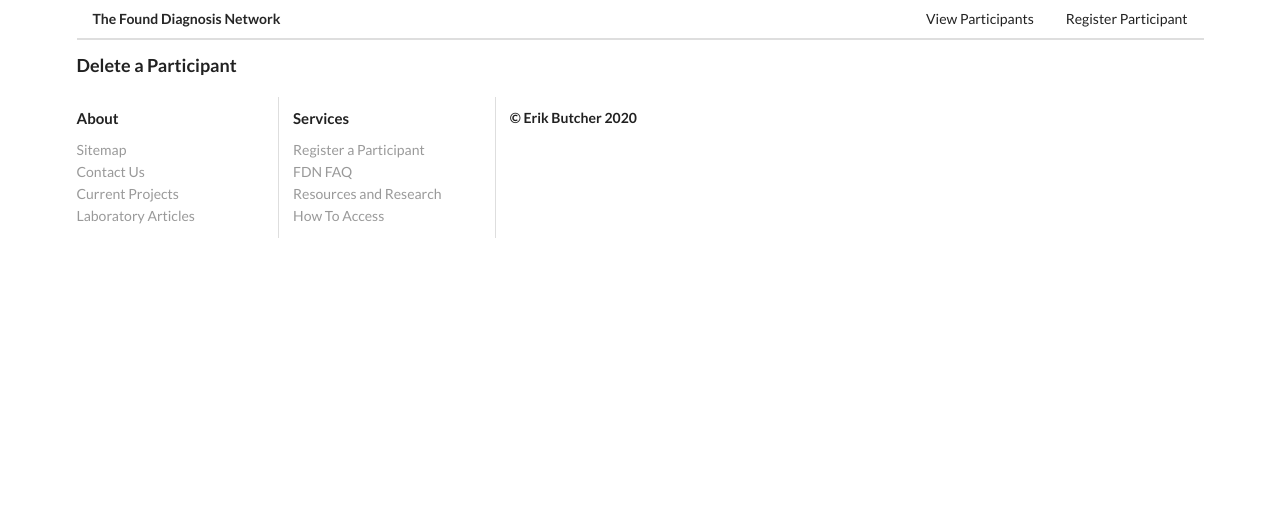
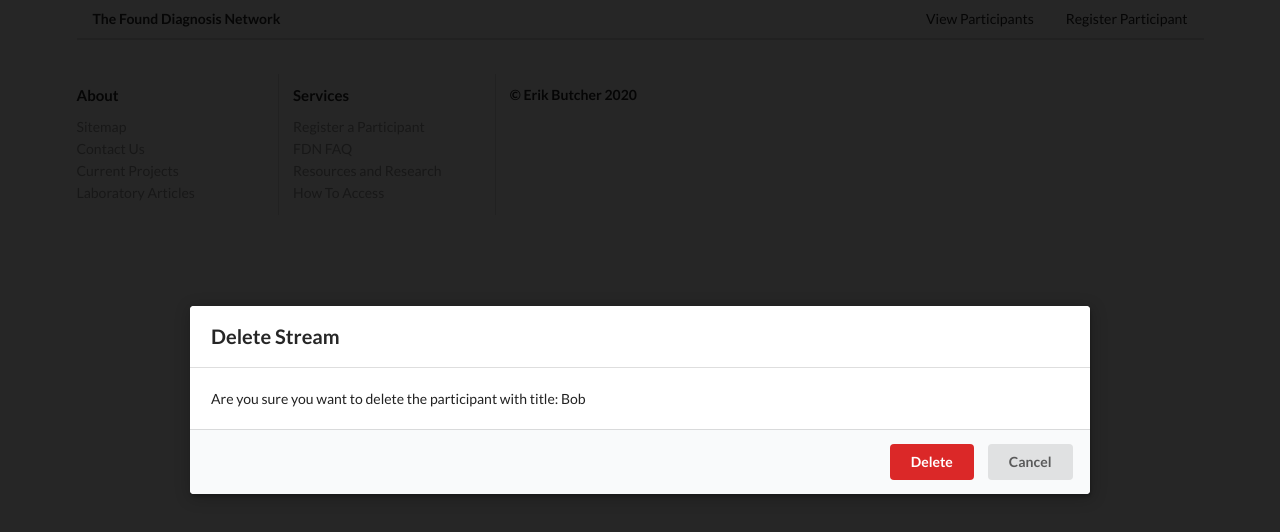
Before and after one commit to butcer0/fdn-client, a React (Create React App) app: page /participants/delete/0 in a window 1280 px wide. Shown: the top 532 px of the page. Built offline with nearby package versions, Linux system fonts and the light colour scheme.

Commit message:
Introduced Participant Delete with Modal
Introduced Participant Delete with Modal

```diff
--- a/public/index.html
+++ b/public/index.html
@@ -30,6 +30,7 @@
   <body>
     <noscript>You need to enable JavaScript to run this app.</noscript>
     <div id="root"></div>
+    <div id="modal"></div>
     <!--
       This HTML file is a template.
       If you open it directly in the browser, you will see an empty page.
--- a/src/actions/index.js
+++ b/src/actions/index.js
@@ -1,4 +1,5 @@
 import {DEFAULT_PARTICIPANT, DEFAULT_PARTICIPANTS} from "../apis/participantsAPI";
+import history from '../history';
 import {
     CREATE_PARTICIPANT,
     DELETE_PARTICIPANT,
@@ -14,6 +15,7 @@ export const createParticipant = formValues => async (dispatch, getState) => {
     nextParticipantId++;
     const response = {data: formValues};
     dispatch({type: CREATE_PARTICIPANT, payload: response.data});
+    history.push('/');
 };
 
 export const fetchParticipants = () => async dispatch => {
@@ -30,8 +32,10 @@ export const editParticipant = (id, formValues) => async dispatch => {
     formValues = {id: 0, ...formValues};
     const response = {data: formValues};
     dispatch({type: EDIT_PARTICIPANT, payload: response.data});
+    history.push('/');
 };
 
 export const deleteParticipant = id => async dispatch => {
     dispatch({type: DELETE_PARTICIPANT, payload: id});
+    history.push('/');
 };
--- a/src/components/participants/ParticipantDelete.js
+++ b/src/components/participants/ParticipantDelete.js
@@ -1,14 +1,61 @@
 import * as React from "react";
+import { connect } from 'react-redux';
+import { Link } from 'react-router-dom';
 
+import {deleteParticipant, fetchParticipant} from "../../actions";
+import Modal from "../shared/Modal";
+import history from '../../history';
 
 class ParticipantDelete extends React.Component {
+    componentDidMount() {
+        this.props.fetchParticipant(this.props.match.params.id);
+    }
+
+    renderActions() {
+        const { id } = this.props.match.params;
+
+        return (
+            <React.Fragment>
+                <button
+                    onClick={() => this.props.deleteParticipant(id)}
+                    className="ui button negative"
+                >
+                    Delete
+                </button>
+                <Link to="/" className="ui button">
+                    Cancel
+                </Link>
+            </React.Fragment>
+        );
+    }
+
+    renderContent() {
+        if (!this.props.participant) {
+            return 'Are you sure you want to delete this participant?';
+        }
+
+        return `Are you sure you want to delete the participant with title: ${
+            this.props.participant.name
+        }`;
+    }
+
     render() {
         return (
-            <div>
-                <h3>Delete a Participant</h3>
-            </div>
-        )
+            <Modal
+                title="Delete Stream"
+                content={this.renderContent()}
+                actions={this.renderActions()}
+                onDismiss={() => history.push('/')}
+            />
+        );
     }
 }
 
-export default ParticipantDelete;
+const mapStateToProps = (state, ownProps) => {
+    return { participant: state.participants[ownProps.match.params.id] };
+}
+
+export default connect(
+    mapStateToProps,
+    { fetchParticipant, deleteParticipant }
+)(ParticipantDelete);
--- /dev/null
+++ b/src/components/shared/Modal.js
@@ -0,0 +1,20 @@
+import React from 'react';
+import ReactDOM from 'react-dom';
+
+const Modal = props => {
+    return ReactDOM.createPortal(
+        <div onClick={props.onDismiss} className="ui dimmer modals visible active">
+            <div
+                onClick={e => e.stopPropagation()}
+                className="ui standard modal visible active"
+            >
+                <div className="header">{props.title}</div>
+                <div className="content">{props.content}</div>
+                <div className="actions">{props.actions}</div>
+            </div>
+        </div>,
+        document.querySelector('#modal')
+    );
+};
+
+export default Modal;
--- /dev/null
+++ b/src/history.js
@@ -0,0 +1,3 @@
+import createHistory from 'history/createBrowserHistory';
+
+export default createHistory();
```
Also changed, not shown: src/components/App.js (+4 -3 lines).
